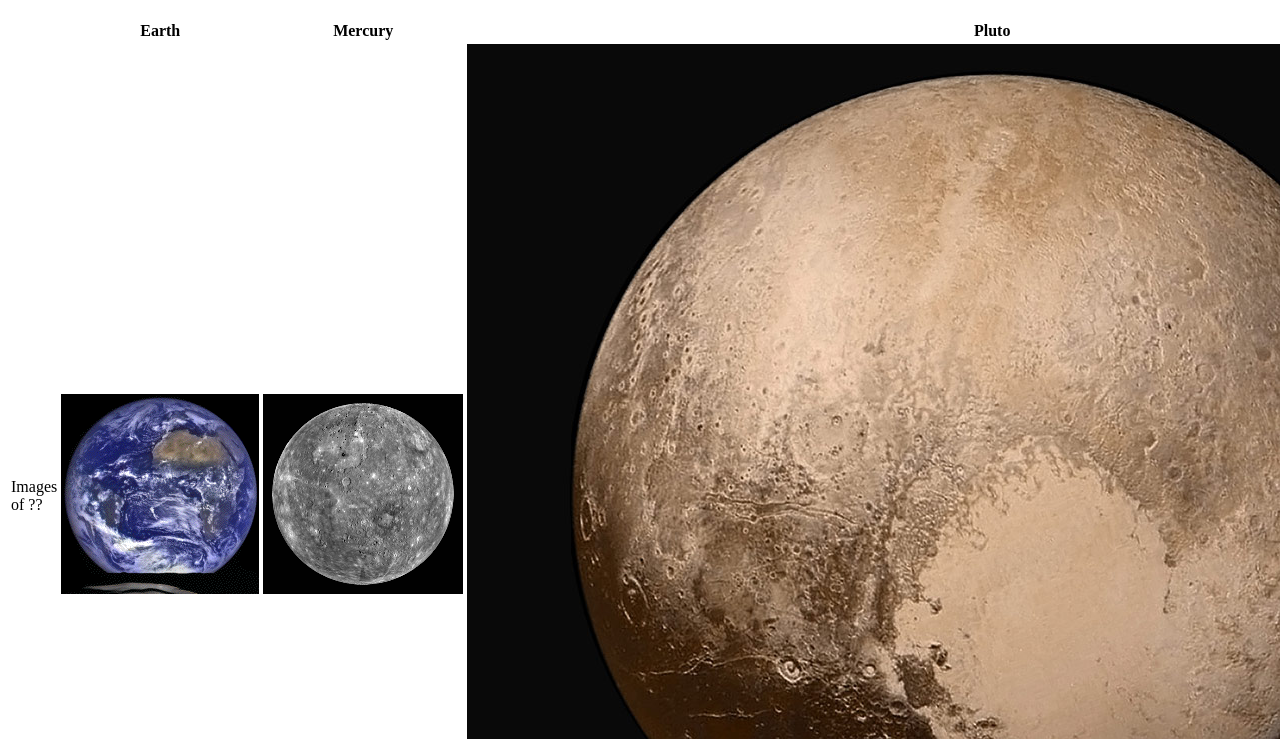
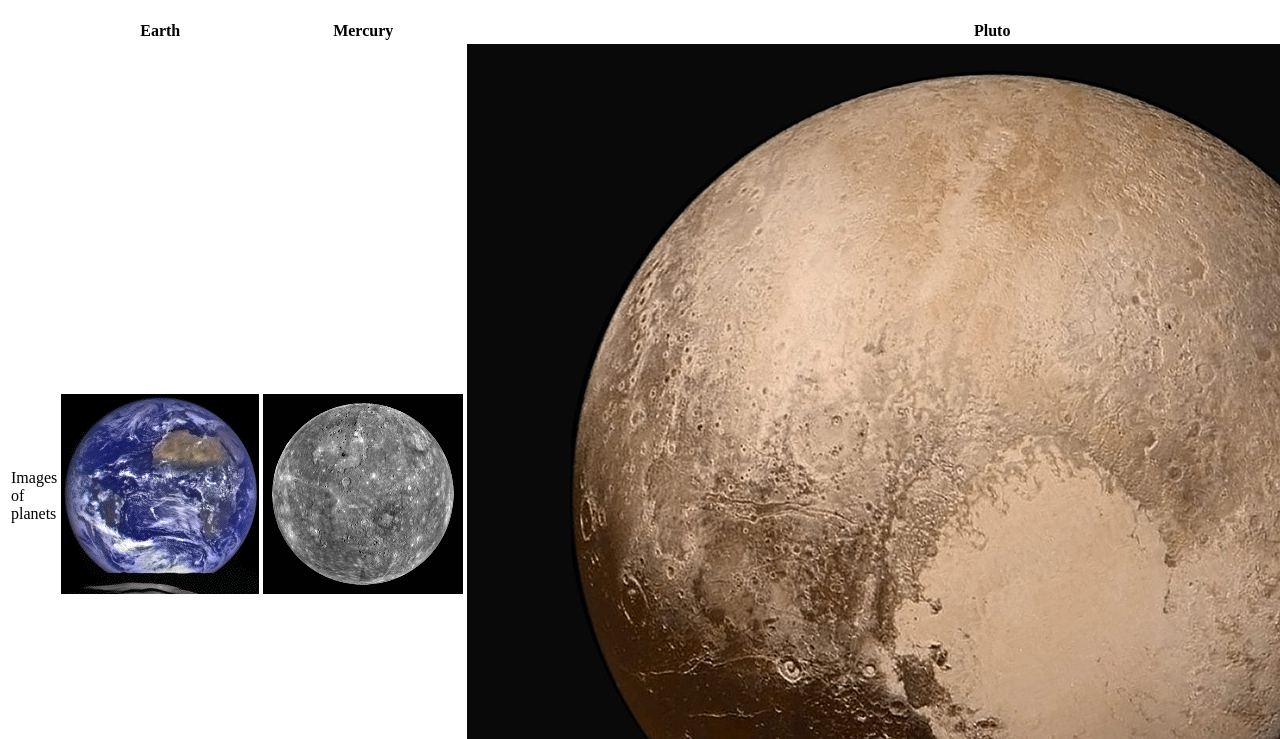
Before and after one commit to VaughnZamudio/WebDev_lab7, a plain HTML site: page index.html in a window 1280 px wide. Shown: the part 61-800 px from the top of the page. Drawn offline with Linux system fonts and the light colour scheme.

Commit message:
images of planets

```diff
--- a/index.html
+++ b/index.html
@@ -16,7 +16,7 @@
       <th>Venus</th>
     </tr>
     <tr>
-      <td>Images of ??</td>
+      <td>Images of planets</td>
       <td><img src="images/earth.gif" alt="?"></td>
       <td><img src="images/mercury.gif" alt="?"></td>
       <td><img src="images/pluto.jpg" alt="?"></td>
```
